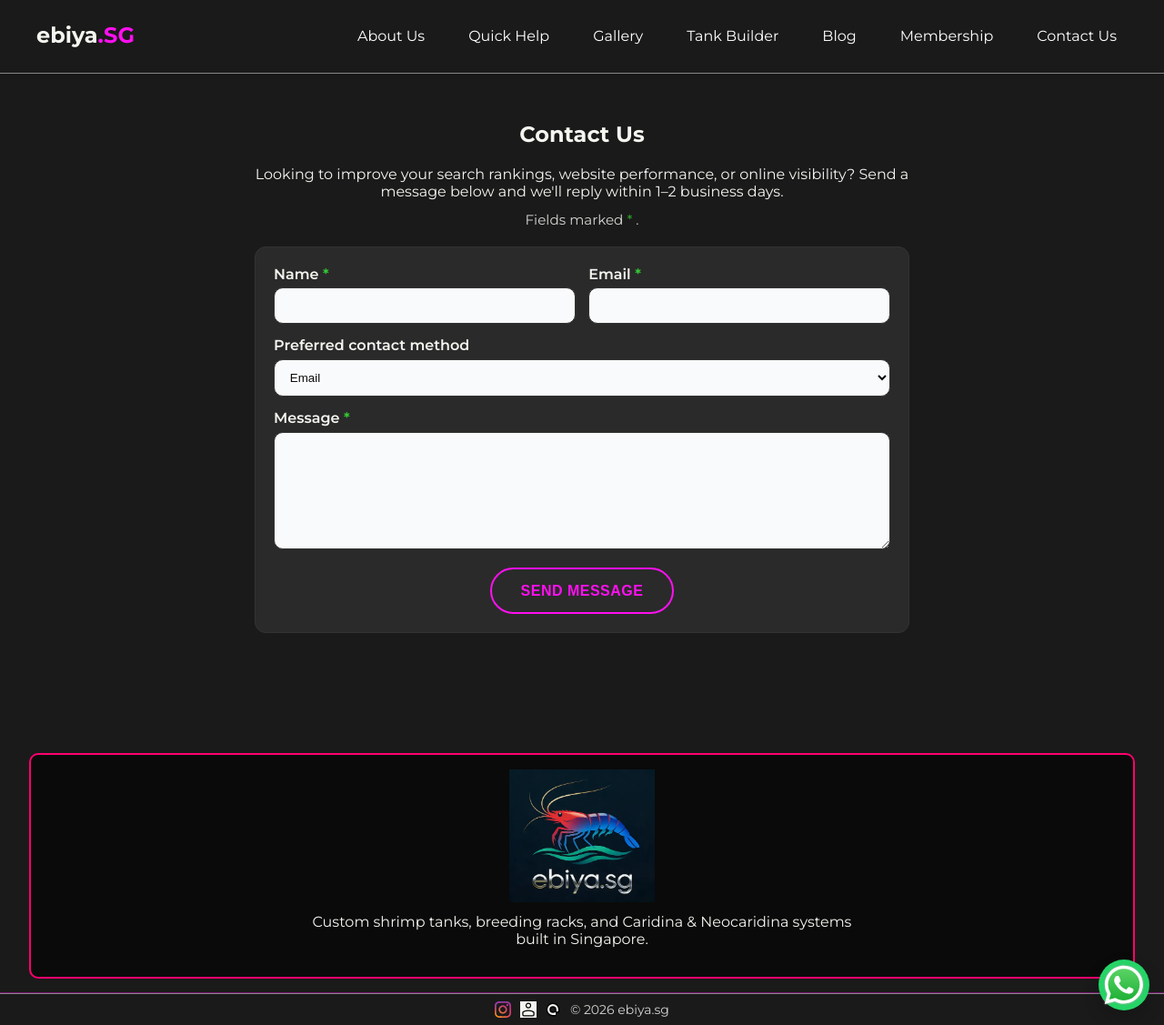
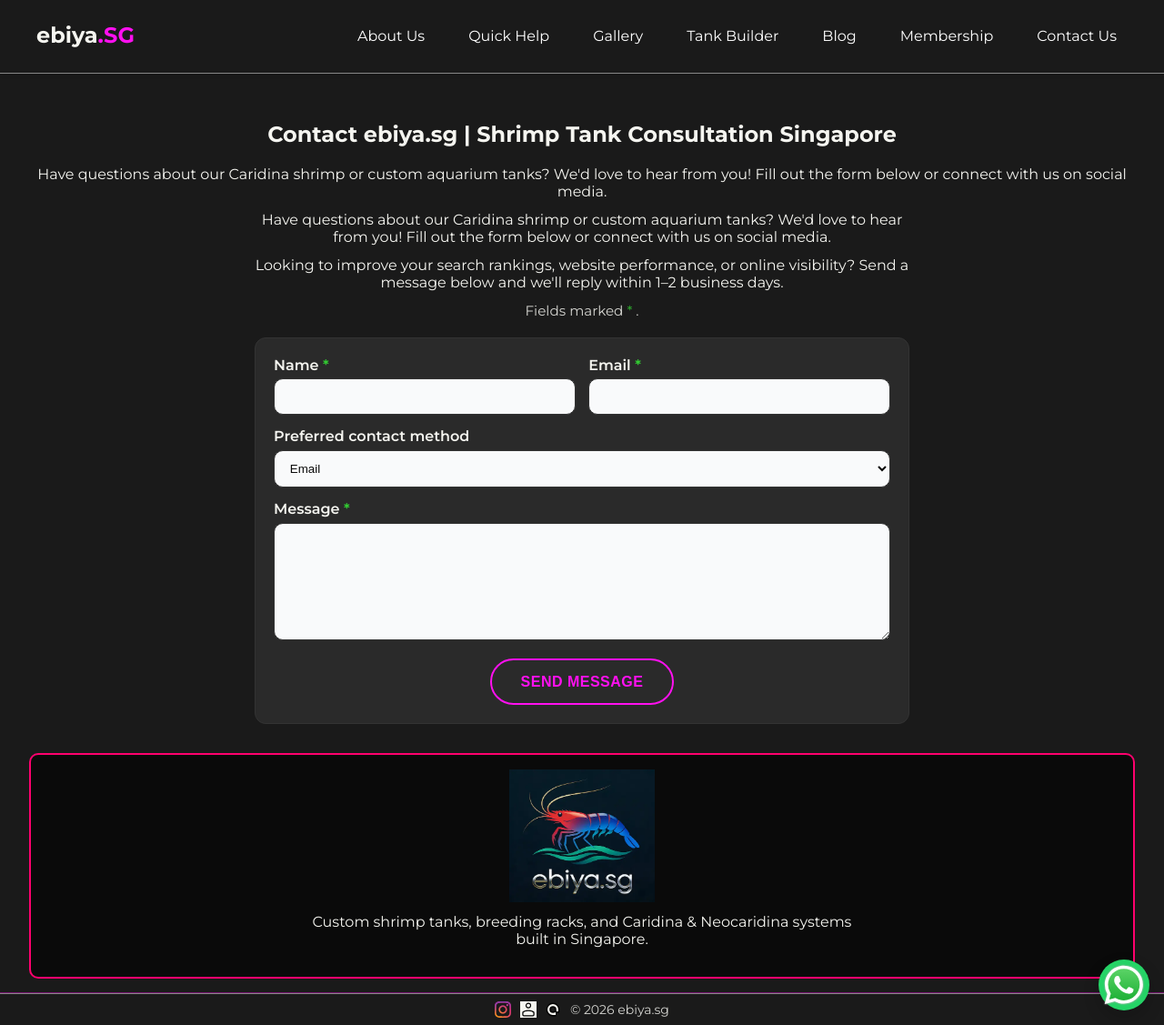
Before and after one commit to m33lucky-benny/ebiya-main, a Jekyll site: the page built from contact.md, in a window 1280 px wide and 1127 px high. Shown: the whole window at 91% size. Built offline with Jekyll 4.4.1, drawn with Linux system fonts in a browser that asks for light colours.

Commit message:
Update contact.md

```diff
--- a/contact.md
+++ b/contact.md
@@ -1,12 +1,18 @@
 ---
 layout: page
-title: Contact Us
-description: Get a quote for SEO, a new website, or ongoing maintenance.
+title: Contact ebiya.sg | Shrimp Tank Consultation Singapore
+description: Get in touch with ebiya.sg for Caridina shrimp tank consultations, custom breeding systems, and expert support in Singapore. Fast response guaranteed..
 permalink: /contact/
 ---
+<div class="contact-intro">
+  <p>Have questions about our Caridina shrimp or custom aquarium tanks? We'd love to hear from you! Fill out the form below or connect with us on social media.</p>
+</div>
+
+
 
 <div class="contact-wrap">
   <div class="contact-intro">
+     <p>Have questions about our Caridina shrimp or custom aquarium tanks? We'd love to hear from you! Fill out the form below or connect with us on social media.</p>
     <p>
       Looking to improve your search rankings, website performance, or online visibility?
       Send a message below and we'll reply within 1–2 business days.
```
